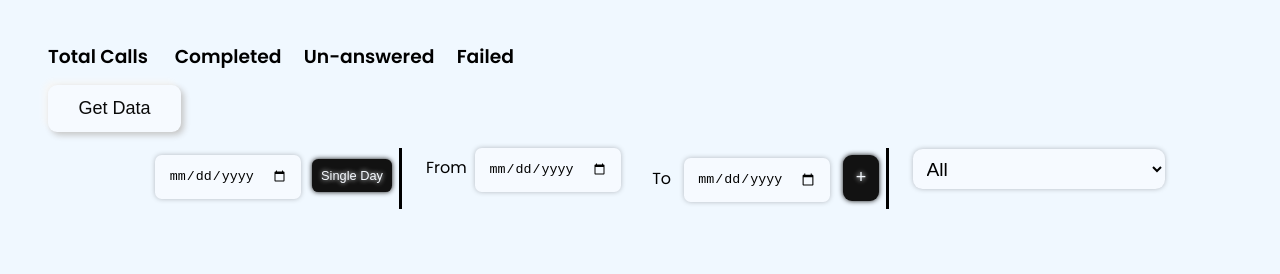
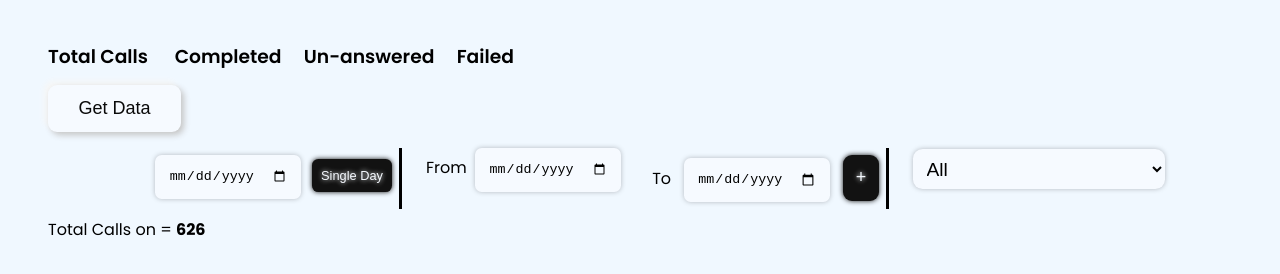
Before and after one commit to tanbir-create/get-all-calldetails, a plain HTML site: page index.html in a window 1280 px wide. Both pictures are taken after a click on the button "Single Day". Drawn offline with nearby package versions, Linux system fonts and the light colour scheme.

Commit message:
Update index.html

```diff
--- a/index.html
+++ b/index.html
@@ -121,6 +121,7 @@ $('#category-select').on('change', function(){
 
                     })
                     //$('#total-calls').text(`Total Calls = ${totalC - a.length}`)
+
                     a.hide();
                 })();
 
@@ -145,7 +146,8 @@ $('#category-select').on('change', function(){
                     return  $(this).attr('data-date') != category_value;
 
                 })
-
+                let ddd = `Total Calls on ${d}  = <strong >${627 - a.length} </strong> `
+                $('#detailed').html(ddd)
                 a.hide();
             })();
 
```
